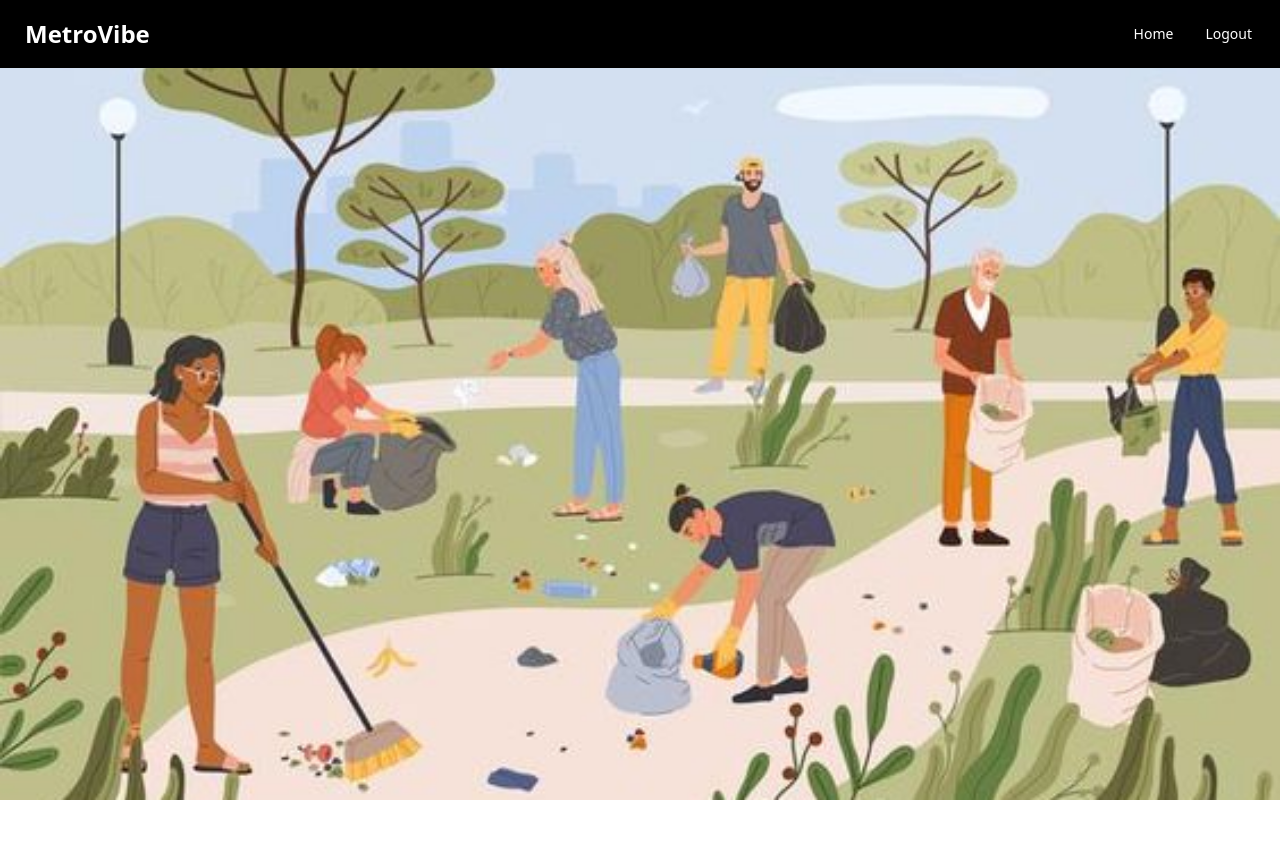
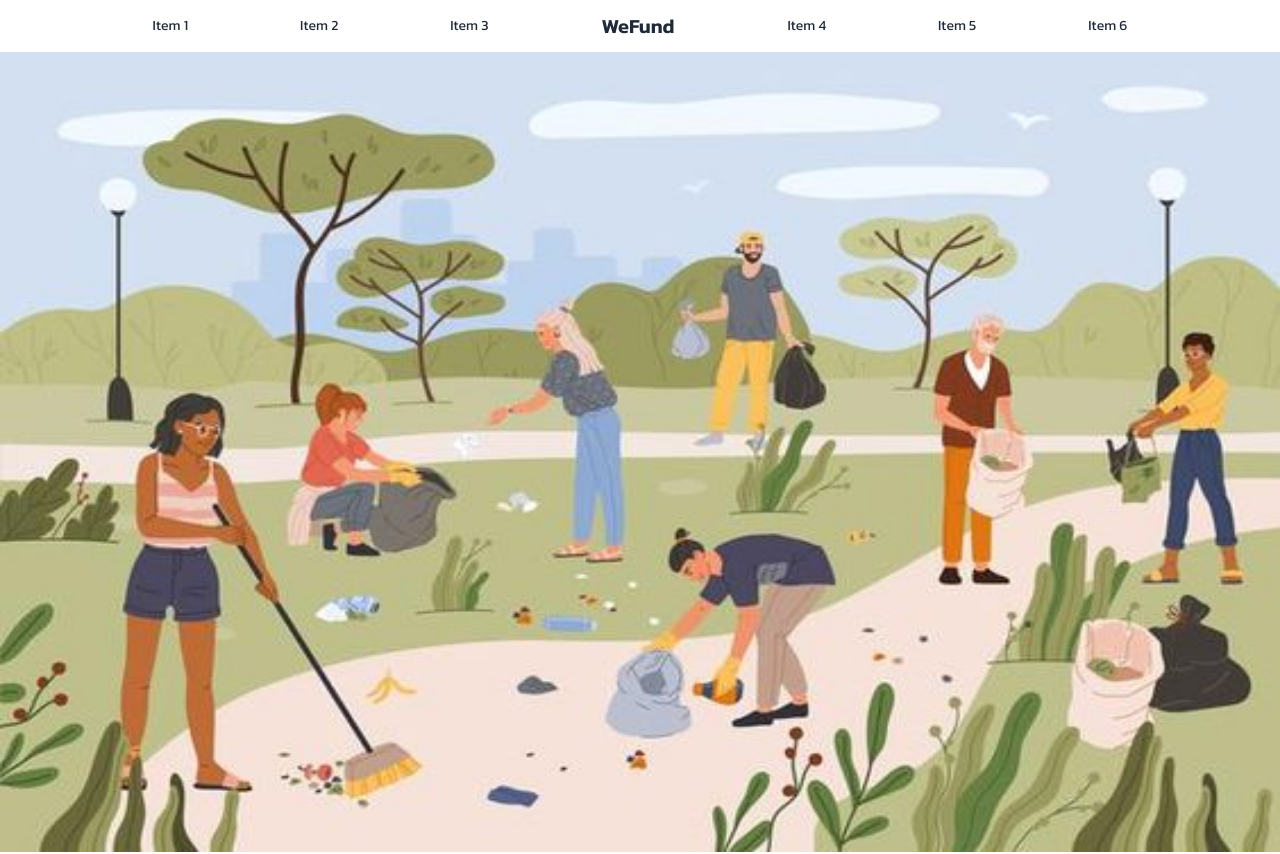
Before and after one commit to Jesusalvarado10/Project_We_Fund, a React (Vite) app in the folder WeFund/: page / in a window 1280 px wide. Shown: the top 854 px of the page. Built offline with nearby package versions, Linux system fonts and the light colour scheme.

Commit message:
++PagoMovil y mejoras navbar

```diff
--- a/WeFund/src/Pages/home/Home.tsx
+++ b/WeFund/src/Pages/home/Home.tsx
@@ -8,7 +8,7 @@ function Home() {
         <div className="fixed top-0 left-0 w-full z-10">
 
         </div>
-        <img src={fotos} alt="background" className="fixed top-0 left-0 w-screen h-screen z-[-1] object-cover" />
+        <img src={fotos} alt="background" className="w-screen h-screen " />
         <div className="relative z-10" style={{ marginTop: '100vh', backgroundColor: 'white' }}>
             <h1>Tu texto aquí</h1>
             <h2>Hola</h2>
--- /dev/null
+++ b/WeFund/src/Pages/navbar/NavBar.css
@@ -0,0 +1,5 @@
+@import url('https://fonts.googleapis.com/css2?family=Kanit:ital,wght@0,100;0,200;0,300;0,400;0,500;0,600;0,700;0,800;0,900;1,100;1,200;1,300;1,400;1,500;1,600;1,700;1,800;1,900&family=Montserrat:wght@300&display=swap');
+a {
+
+font-family: 'Kanit', sans-serif;
+}
--- a/WeFund/src/Pages/navbar/NavBar.tsx
+++ b/WeFund/src/Pages/navbar/NavBar.tsx
@@ -1,7 +1,7 @@
-import { Link, useNavigate } from "react-router-dom";
+import { useNavigate } from "react-router-dom";
 import { homeURL } from "../../constants/url";
 import { useAuth } from "../../context/contex";
-
+import "./NavBar.css"
 export function NavBar() {
   const navigate = useNavigate();
   const { user,logout } = useAuth()
@@ -15,34 +15,30 @@ export function NavBar() {
 
   return (
 
-    <div className="navbar bg-black ">
-      <div className="flex-1">
-        <a className=" btn btn-ghost text-white text-2 lg:text-2xl ">MetroVibe</a>
-      </div>
-      <div className="flex-none">
-        <ul className="menu menu-horizontal  px-1 text-white text-1 lg: text-2">
+    <div className="flex bg-white p-0.4 rounded-3xl justify-center items-center space-x-8">
+    {/* Primer contenedor */}
+    <div className="px-2">
+      <ul className="menu menu-horizontal px-6 gap-20">
+        <li><a href="#">Item 1</a></li>
+        <li><a href="#">Item 2</a></li>
+        <li><a href="#">Item 3</a></li>
+      </ul>
+    </div>
 
-          <li > <Link to={homeURL}>Home</Link></li>
+    {/* Segundo contenedor */}
+    <div className="px-4">
+      <a className="btn btn-ghost text-xl" href="#">WeFund</a>
+    </div>
 
+    {/* Tercer contenedor */}
+    <div className="px-2">
+      <ul className="menu menu-horizontal px-6 gap-20">
+        <li><a href="#">Item 4</a></li>
+        <li><a href="#">Item 5</a></li>
+        <li><a href="#">Item 6</a></li>
+      </ul>
+    </div>
+  </div>
 
-          <li > <Link onClick={handleLogout} to={homeURL}>Logout</Link></li>
-
-
-{/*
-
-
-            <li > <Link to={loginURL}>Login</Link></li>
-
-
-            <li > <Link to={groupURL}>Group</Link></li> */}
-
-
-
-
-
-
-        </ul>
-      </div>
-    </div>
   )
 }
--- /dev/null
+++ b/WeFund/src/Pages/payment/national.tsx
@@ -0,0 +1,86 @@
+import { useState } from "react";
+
+export function National() {
+const [phone, setPhone] = useState("");
+const [amount, setAmount] = useState(0);
+const [bank, setBank] = useState("");
+const [last_for_digits, setLast_for_digits] = useState("");
+const summit = async (event: React.MouseEvent<HTMLButtonElement, MouseEvent>) => {
+    event.preventDefault();
+    console.log(phone, amount, bank, last_for_digits)
+    const data={
+        num_phone: phone,
+        amount: amount,
+        bank: bank,
+        last_digts: last_for_digits,
+        validate:false
+    }
+    try {
+        const response = await fetch("https://project-we-fund-qyux.onrender.com/pagoMovilAgregar ", {
+        method: "POST",
+        headers: {
+            "Content-Type": "application/json",
+        },
+        body: JSON.stringify(data),
+    })
+    .then((response) => {response.json()
+        console.log("Success:", data);
+    })}
+    catch (error) {
+        console.error("Error:", error);
+    }
+
+    // Aquí va la lógica para hacer el pago
+}
+
+    return (
+        <form>
+        <div className="form-control">
+          <label className="label">
+            <span className="label-text">Número de telefono</span>
+          </label>
+          <input
+            type="text"
+            placeholder="Número de telefono"
+            className="input input-bordered"
+            value={phone}
+            onChange={(e) => setPhone(e.target.value)}
+          />
+          <label>
+            <span className="label-text">Monto</span>
+          </label>
+            <input
+                type="text"
+                placeholder="Monto"
+                className="input input-bordered"
+                value={amount}
+                onChange={(e) => setAmount(Number(e.target.value))}
+            />
+            <label>
+            <span className="label-text">Banco</span>
+            </label>
+            <input
+                type="text"
+                placeholder="Banco"
+                className="input input-bordered"
+                value={bank}
+                onChange={(e) => setBank(e.target.value)}
+            />
+            <label>
+            <span className="label-text">Últimos 4 dígitos</span>
+            </label>
+            <input
+                type="text"
+                placeholder="Últimos 4 dígitos"
+                className="input input-bordered"
+                value={last_for_digits}
+                onChange={(e) => setLast_for_digits(e.target.value)}
+            />
+            <button onClick={(event: React.MouseEvent<HTMLButtonElement, MouseEvent>) => summit(event)}>
+                Pagar
+            </button>
+        </div>
+        </form>
+
+    )
+  }
--- a/WeFund/src/constants/url.ts
+++ b/WeFund/src/constants/url.ts
@@ -1,3 +1,4 @@
 export const homeURL = "/"
 export const registerURL = "/register"
 export const loginURL = "/login"
+export const nationalURL = "/payment/national"
--- a/WeFund/src/main.tsx
+++ b/WeFund/src/main.tsx
@@ -2,10 +2,11 @@ import React from 'react'
 import ReactDOM from 'react-dom/client'
 import './index.css'
 import { Route, BrowserRouter, Routes, Navigate } from 'react-router-dom'
-import { homeURL } from './constants/url'
+import { homeURL, nationalURL } from './constants/url'
 
 import { Layout } from './Pages/layout/layout'
 import Home from './Pages/home/Home'
+import { National } from './Pages/payment/national'
 
 
 ReactDOM.createRoot(document.getElementById('root')!).render(
@@ -14,6 +15,7 @@ ReactDOM.createRoot(document.getElementById('root')!).render(
           <Routes >
             <Route element={<Layout />}>
               <Route path={homeURL} element={<Home />}></Route>
+              <Route path={nationalURL} element={<National></National>}></Route>
 
               <Route path='/' element={<Navigate to={homeURL} />} /> {/* Redirige automáticamente a /home */}
             </Route>
```
